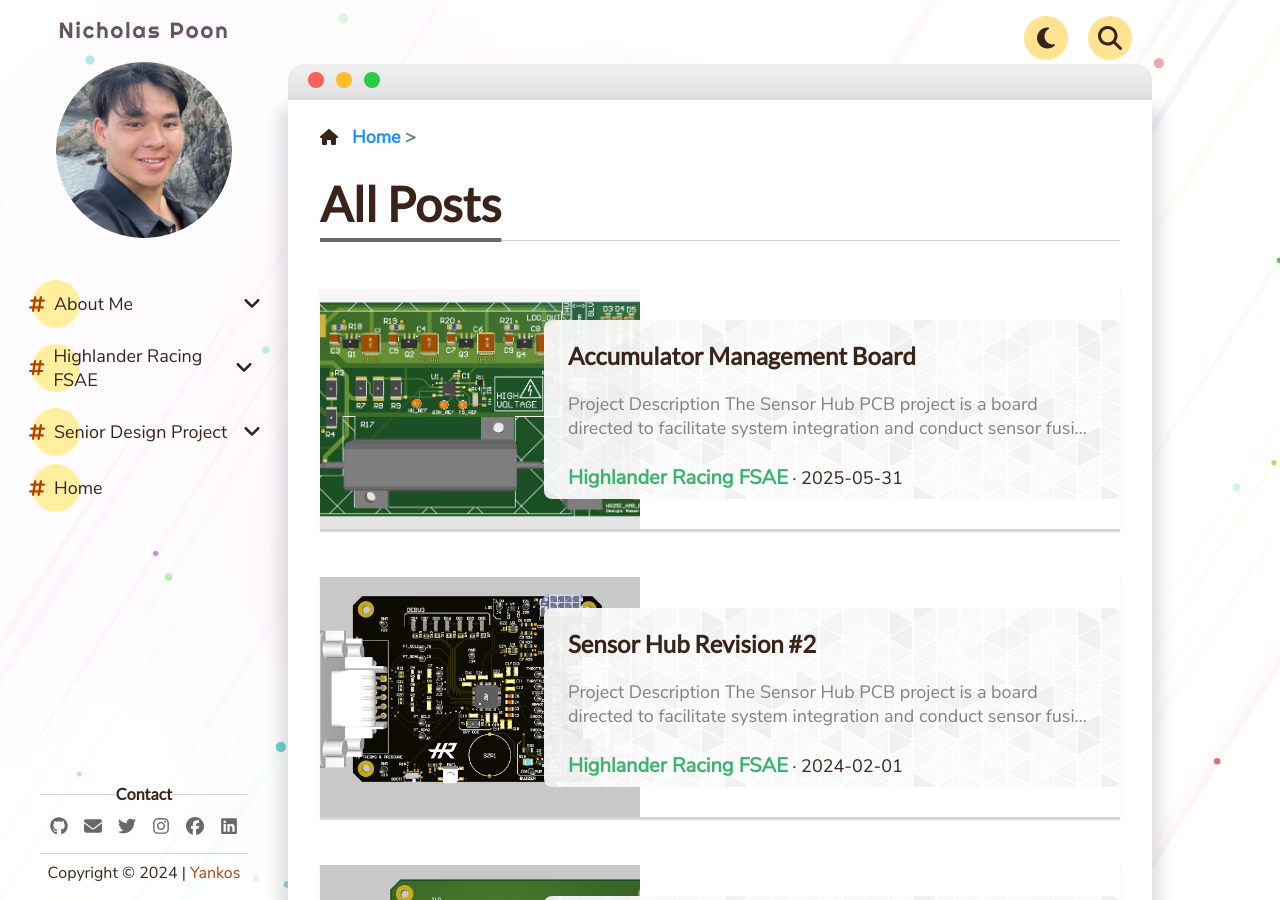
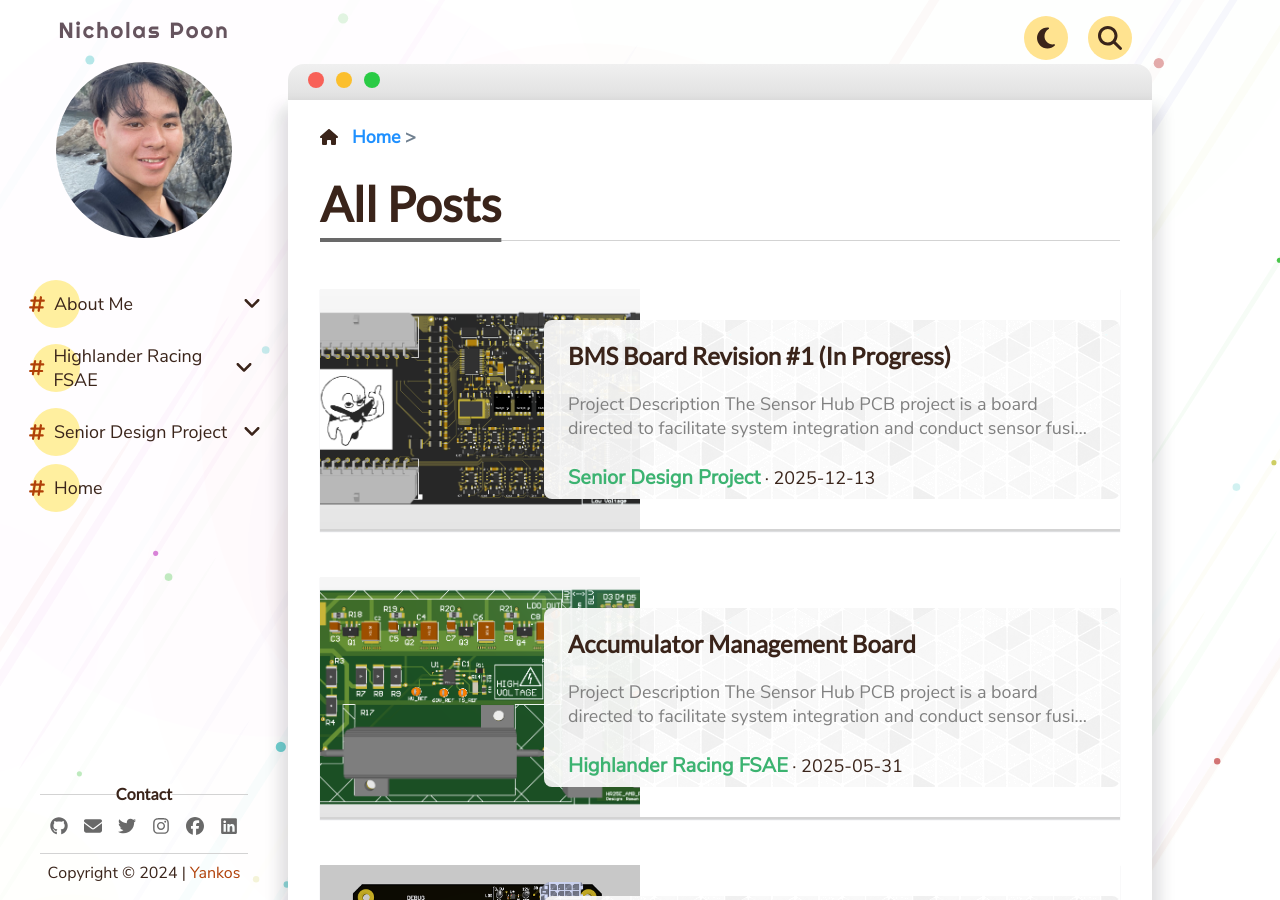
Before and after one commit to NickPoon101/NP-Portfolio, a Jekyll site: the page built from _pages/index.md, in a window 1280 px wide and 900 px high. Built offline with Jekyll 4.4.1, drawn with Linux system fonts in a browser that asks for light colours; a file with an impossible date is left out.

Commit message:
Update rev1.md

```diff
--- a/_pages/Senior Design Project/Battery Management System/rev1.md
+++ b/_pages/Senior Design Project/Battery Management System/rev1.md
@@ -1,6 +1,6 @@
 ---
-title: "BMS Board Revision #1"
-date: "In Progress"
+title: "BMS Board Revision #1 (In Progress)"
+date: "2025-12-13"
 thumbnail: "/assets/img/Senior Design Photos/Senior_Design_PCB_3D_photo.png"
 ---
 
```
